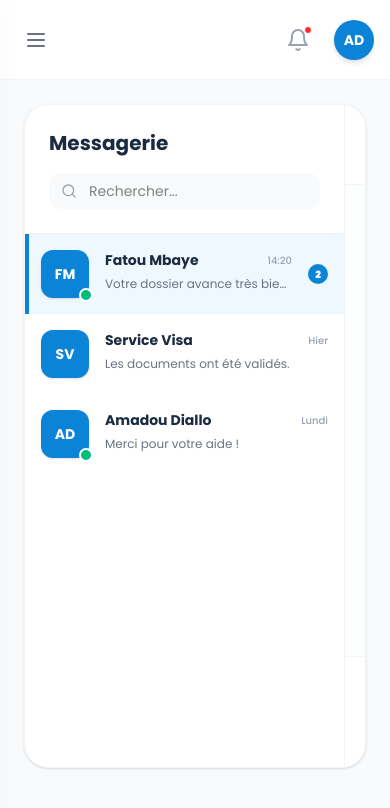
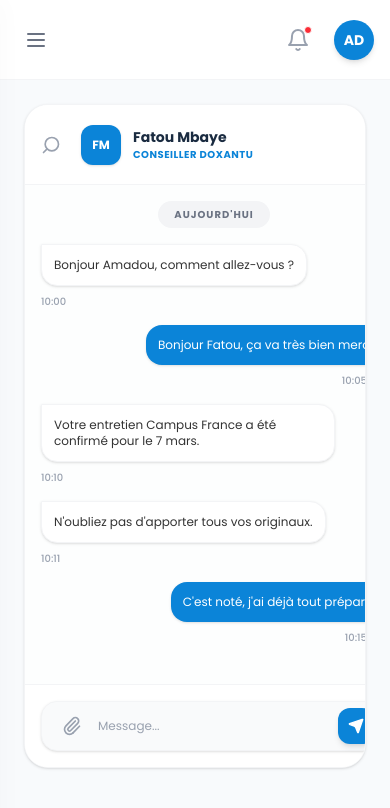
Before and after one commit to traveldoxantu-cmyk/site-doxantu-travel, a React (Vite) app: page /mon-espace/messagerie in a window 390 px wide. Shown: the top 808 px of the page. Built offline with nearby package versions, Linux system fonts and the light colour scheme; data requests are answered from the project's data file.

Commit message:
fix: deep mobile responsiveness troubleshooting for messaging and admin dashboards

```diff
--- a/src/app/components/Header.tsx
+++ b/src/app/components/Header.tsx
@@ -30,7 +30,7 @@ export function Header() {
           <Link to="/" className="flex items-center group">
             <div className="group-hover:scale-105 transition-transform duration-300 -ml-4">
               <img
-                src={scrolled ? logoImg : logoImgWhite}
+                src={(scrolled || mobileOpen) ? logoImg : logoImgWhite}
                 alt="Doxantu Travel"
                 className="h-[100px] md:h-[140px] w-auto object-contain block"
               />
--- a/src/app/pages/Messagerie.tsx
+++ b/src/app/pages/Messagerie.tsx
@@ -33,9 +33,9 @@ export function Messagerie() {
     }
 
     return (
-        <div className="h-[calc(100vh-180px)] flex bg-white rounded-3xl border border-gray-100 shadow-sm overflow-hidden">
+        <div className="h-[calc(100vh-180px)] flex bg-white rounded-3xl border border-gray-100 shadow-sm overflow-hidden relative">
             {/* Sidebar List */}
-            <div className="w-80 border-r border-gray-100 flex flex-col">
+            <div className={`w-full md:w-80 border-r border-gray-100 flex flex-col ${activeConv && 'hidden md:flex'}`}>
                 <div className="p-6 border-b border-gray-100">
                     <h1 className="text-xl font-bold text-[#1a2b40] mb-4">Messagerie</h1>
                     <div className="relative">
@@ -86,36 +86,43 @@ export function Messagerie() {
             </div>
 
             {/* Chat Area */}
-            {activeConv && (
-                <div className="flex-1 flex flex-col bg-gray-50/30">
+            {activeConv ? (
+                <div className={`flex-1 flex flex-col bg-gray-50/30 ${!activeConv && 'hidden md:flex'}`}>
                     {/* Chat Header */}
-                    <div className="px-8 h-20 bg-white border-b border-gray-100 flex items-center justify-between">
-                        <div className="flex items-center gap-4">
-                            <div className="w-10 h-10 rounded-xl bg-[#0B84D8] text-white flex items-center justify-center font-bold text-xs shadow-sm">
+                    <div className="px-4 md:px-8 h-20 bg-white border-b border-gray-100 flex items-center justify-between">
+                        <div className="flex items-center gap-3 md:gap-4">
+                            {/* Back button on mobile */}
+                            <button
+                                onClick={() => setActiveConv(null)}
+                                className="md:hidden p-2 -ml-2 text-gray-400 hover:text-[#0B84D8] transition-colors"
+                            >
+                                <Search className="w-5 h-5 rotate-90" /> {/* Symbol for back */}
+                            </button>
+                            <div className="w-10 h-10 rounded-xl bg-[#0B84D8] text-white flex items-center justify-center font-bold text-xs shadow-sm shrink-0">
                                 {activeConv.avatar}
                             </div>
-                            <div>
-                                <h2 className="font-bold text-[#1a2b40]">{activeConv.name}</h2>
-                                <p className="text-[11px] text-[#0B84D8] font-bold uppercase tracking-wider">{activeConv.role}</p>
+                            <div className="min-w-0">
+                                <h2 className="font-bold text-[#1a2b40] truncate text-sm md:text-base">{activeConv.name}</h2>
+                                <p className="text-[10px] md:text-[11px] text-[#0B84D8] font-bold uppercase tracking-wider">{activeConv.role}</p>
                             </div>
                         </div>
-                        <div className="flex items-center gap-3">
-                            <button className="p-2.5 text-gray-400 hover:text-[#0B84D8] hover:bg-gray-50 rounded-xl transition-all">
+                        <div className="flex items-center gap-1 md:gap-3">
+                            <button className="p-2 text-gray-400 hover:text-[#0B84D8] transition-all hidden sm:block">
                                 <Phone className="w-5 h-5" />
                             </button>
-                            <button className="p-2.5 text-gray-400 hover:text-[#0B84D8] hover:bg-gray-50 rounded-xl transition-all">
+                            <button className="p-2 text-gray-400 hover:text-[#0B84D8] transition-all hidden sm:block">
                                 <Video className="w-5 h-5" />
                             </button>
-                            <button className="p-2.5 text-gray-400 hover:text-[#0B84D8] hover:bg-gray-50 rounded-xl transition-all">
+                            <button className="p-2 text-gray-400 hover:text-[#0B84D8] transition-all">
                                 <MoreVertical className="w-5 h-5" />
                             </button>
                         </div>
                     </div>
 
                     {/* Messages Container */}
-                    <div className="flex-1 overflow-y-auto p-8 space-y-6">
+                    <div className="flex-1 overflow-y-auto p-4 md:p-8 space-y-4 md:space-y-6">
                         <div className="flex justify-center">
-                            <span className="px-4 py-1.5 bg-gray-100 text-gray-500 text-[11px] font-bold rounded-full uppercase tracking-widest">Aujourd'hui</span>
+                            <span className="px-4 py-1.5 bg-gray-100 text-gray-500 text-[10px] md:text-[11px] font-bold rounded-full uppercase tracking-widest">Aujourd'hui</span>
                         </div>
 
                         {messages.map((msg) => (
@@ -125,8 +132,8 @@ export function Messagerie() {
                                 animate={{ opacity: 1, scale: 1 }}
                                 className={`flex ${msg.senderId === 'me' ? 'justify-end' : 'justify-start'}`}
                             >
-                                <div className="max-w-[70%]">
-                                    <div className={`p-4 rounded-2xl shadow-sm text-sm ${msg.senderId === 'me'
+                                <div className="max-w-[85%] md:max-w-[70%]">
+                                    <div className={`p-3 md:p-4 rounded-2xl shadow-sm text-xs md:text-sm ${msg.senderId === 'me'
                                         ? 'bg-[#0B84D8] text-white rounded-tr-none'
                                         : 'bg-white text-[#333] border border-gray-100 rounded-tl-none'
                                     }`}>
@@ -144,9 +151,9 @@ export function Messagerie() {
                     </div>
 
                     {/* Input Area */}
-                    <div className="p-6 bg-white border-t border-gray-100">
-                        <div className="flex items-center gap-4 bg-gray-50 rounded-2xl px-4 py-2 border border-gray-100 focus-within:border-[#0B84D8]/30 transition-all shadow-sm">
-                            <button className="p-2 text-gray-400 hover:text-[#0B84D8] transition-colors">
+                    <div className="p-4 md:p-6 bg-white border-t border-gray-100">
+                        <div className="flex items-center gap-2 md:gap-4 bg-gray-50 rounded-2xl px-3 md:px-4 py-1.5 md:py-2 border border-gray-100 focus-within:border-[#0B84D8]/30 transition-all shadow-sm">
+                            <button className="p-2 text-gray-400 hover:text-[#0B84D8] transition-colors hidden sm:block">
                                 <Smile className="w-5 h-5" />
                             </button>
                             <button className="p-2 text-gray-400 hover:text-[#0B84D8] transition-colors">
@@ -154,15 +161,19 @@ export function Messagerie() {
                             </button>
                             <input
                                 type="text"
-                                placeholder="Écrivez votre message..."
-                                className="flex-1 bg-transparent border-none py-3 outline-none text-sm text-[#1a2b40] placeholder:text-gray-400"
+                                placeholder="Message..."
+                                className="flex-1 bg-transparent border-none py-2 md:py-3 outline-none text-xs md:text-sm text-[#1a2b40] placeholder:text-gray-400"
                             />
-                            <button className="w-10 h-10 bg-[#0B84D8] text-white rounded-xl shadow-md flex items-center justify-center hover:scale-105 transition-transform">
+                            <button className="w-9 h-9 md:w-10 md:h-10 bg-[#0B84D8] text-white rounded-xl shadow-md flex items-center justify-center hover:scale-105 transition-transform shrink-0">
                                 <Send className="w-4 h-4 fill-white" />
                             </button>
                         </div>
                     </div>
                 </div>
+            ) : (
+                <div className="hidden md:flex flex-1 items-center justify-center bg-gray-50/20 text-gray-400 font-medium">
+                    Sélectionnez une conversation pour commencer
+                </div>
             )}
         </div>
     );
--- a/src/app/pages/MonDossier.tsx
+++ b/src/app/pages/MonDossier.tsx
@@ -163,7 +163,7 @@ export function MonDossier() {
             </div>
 
             {/* Bottom Floating Contact Widget */}
-            <div className="fixed bottom-0 left-72 right-0 bg-white border-t border-gray-100 p-4 px-10 z-20 flex justify-between items-center shadow-[0_-10px_40px_rgba(0,0,0,0.03)]">
+            <div className="fixed bottom-0 left-0 lg:left-72 right-0 bg-white border-t border-gray-100 p-4 px-6 md:px-10 z-20 flex justify-between items-center shadow-[0_-10px_40px_rgba(0,0,0,0.03)]">
                 <div className="flex items-center gap-4 max-w-7xl mx-auto w-full">
                     <div className="bg-white rounded-2xl border border-gray-100 shadow-sm p-4 flex-1 flex items-center justify-between">
                         <div className="flex items-center gap-4">
```
Also changed, not shown: src/app/pages/AdminClients.tsx (+6 -6 lines), src/app/pages/AdminDashboard.tsx (+10 -10 lines).
